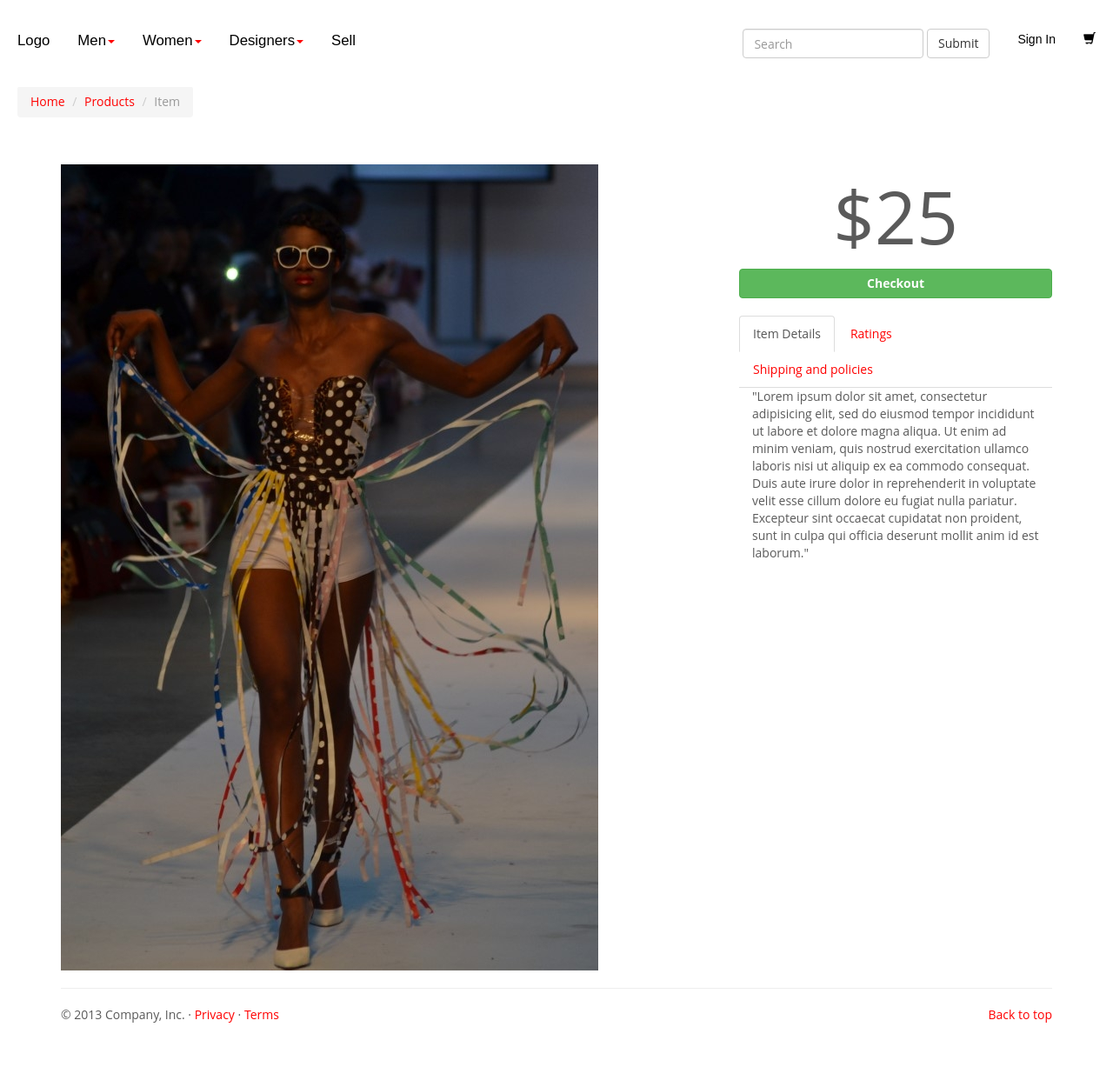
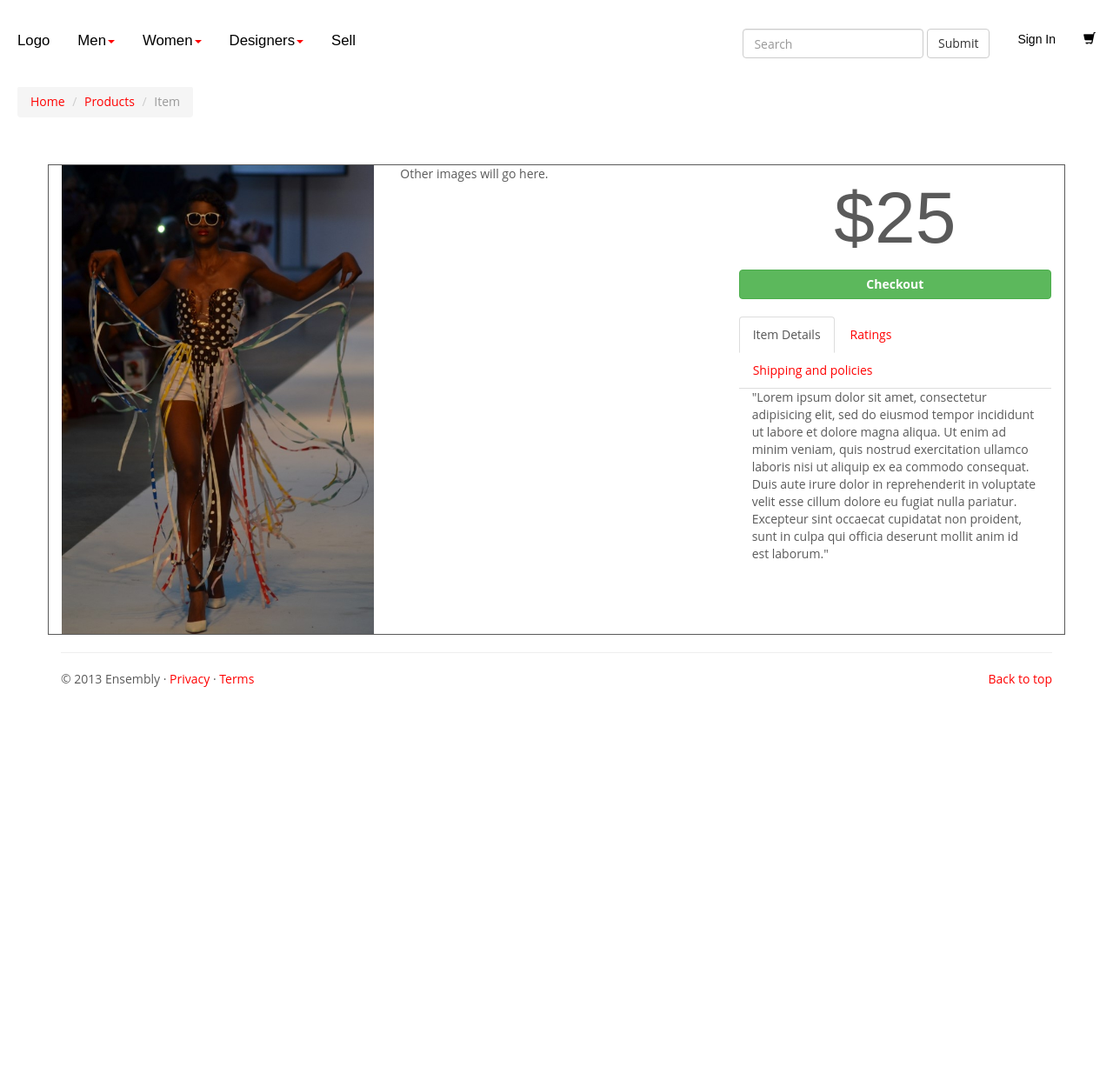
Before and after one commit to osborn/fabrique, a PHP site: page /item.html in a window 1280 px wide. Shown: the whole page at 87% size. After the commit the page ends 790 px from the top, so only its background shows below. Run offline with PHP 8.4, Linux system fonts and the light colour scheme; some libraries are stand-ins or nearby versions.

Commit message:
still working on item page

```diff
--- a/admin/index.html
+++ b/admin/index.html
@@ -279,7 +279,7 @@
     </div>
     <hr>
     <footer>
-        <p>&copy; Vincent Gabriel 2013</p>
+        <p>&copy; Ensembly 2013</p>
     </footer>
     </div>
     <!--/.fluid-container-->
--- a/css/ensembly.css
+++ b/css/ensembly.css
@@ -14,4 +14,14 @@ body{
 .item-price{
 	font-size: 6em;
 	text-align: center;
+	font-family: arial;
 }
+
+#item-img {
+	height: 50%;
+	width: 100%;
+}
+
+.border{
+	border: 1px solid;
+}
--- a/index.html
+++ b/index.html
@@ -54,7 +54,7 @@
                             <li><a href="#">Heel The World</a></li>
                         </ul>
                     </li>
-                    <li><a href="#">Sell</a></li>
+                    <li><a href="admin/index.html">Sell</a></li>
                 </ul>
                 <ul class="nav nav-pills" id="nav2">
                     <li>
@@ -157,7 +157,7 @@
         <!-- FOOTER -->
         <footer>
             <p class="pull-right"><a href="#">Back to top</a></p>
-            <p>&copy; 2013 Company, Inc. &middot; <a href="#">Privacy</a> &middot; <a href="#">Terms</a></p>
+            <p>&copy; 2013 Ensembly. &middot; <a href="#">Privacy</a> &middot; <a href="#">Terms</a></p>
         </footer>
 
     </div><!-- /.container -->
--- a/item.html
+++ b/item.html
@@ -53,7 +53,7 @@
                             <li><a href="#">Heel The World</a></li>
                         </ul>
                     </li>
-                    <li><a href="#">Sell</a></li>
+                    <li><a href="admin/index.html">Sell</a></li>
                 </ul>
                 <ul class="nav nav-pills" id="nav2">
                     <li>
@@ -82,10 +82,13 @@
             </ol>
         </div>
 
-        <div class="container">
+        <div class="container border">
             <div class="row">
-                <div class="col-lg-8">
-                    <img src="images/thumb1.jpg">
+                <div class="col-lg-4">
+                    <img id="item-img" src="images/thumb1.jpg">
+                </div>
+                <div class="col-lg-4">
+                    Other images will go here.
                 </div>
                 <div class="col-lg-4">
                     <div class="item-price">$25</div>
@@ -107,7 +110,7 @@
             <!-- FOOTER -->
             <footer>
                 <p class="pull-right"><a href="#">Back to top</a></p>
-                <p>&copy; 2013 Company, Inc. &middot; <a href="#">Privacy</a> &middot; <a href="#">Terms</a></p>
+                <p>&copy; 2013 Ensembly &middot; <a href="#">Privacy</a> &middot; <a href="#">Terms</a></p>
             </footer>
 
         </div><!-- /.container -->
--- a/products.html
+++ b/products.html
@@ -54,7 +54,7 @@
                             <li><a href="#">Heel The World</a></li>
                         </ul>
                     </li>
-                    <li><a href="#">Sell</a></li>
+                    <li><a href="admin/index.html">Sell</a></li>
                 </ul>
                 <ul class="nav nav-pills" id="nav2">
                     <li>
@@ -189,7 +189,7 @@
                     <!-- FOOTER -->
                     <footer>
                         <p class="pull-right"><a href="#">Back to top</a></p>
-                        <p>&copy; 2013 Company, Inc. &middot; <a href="#">Privacy</a> &middot; <a href="#">Terms</a></p>
+                        <p>&copy; 2013 Ensembly &middot; <a href="#">Privacy</a> &middot; <a href="#">Terms</a></p>
                     </footer>
 
                 </div><!-- /.container -->
```
